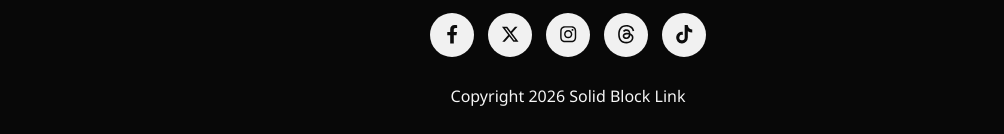
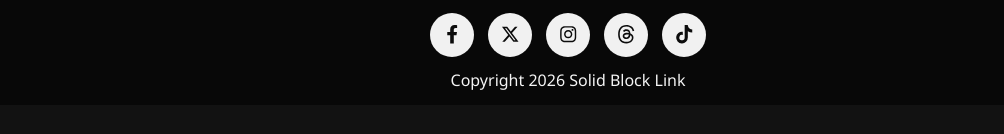
Before and after one commit to tbkai24/solid-block-link, a React (Vite) app: page / in a window 1280 px wide. Shown: the part 2293-2427 px from the top of the page, without its empty margins (72-1076 px from the left). After the commit the page ends 2398 px from the top, so only its background shows below. Built offline with nearby package versions, Linux system fonts and the light colour scheme; no server answers; the database is empty.

Commit message:
Center footer copyright text

```diff
--- a/src/styles/index.css
+++ b/src/styles/index.css
@@ -116,6 +116,11 @@ a { color: inherit; text-decoration: none; }
   font-size: 0.95rem;
 }
 .footer-copy { width: 100%; text-align: center; }
+.copyright {
+  width: 100%;
+  margin: 0;
+  text-align: center;
+}
 .social-icons {
   display: flex;
   justify-content: center;
```
